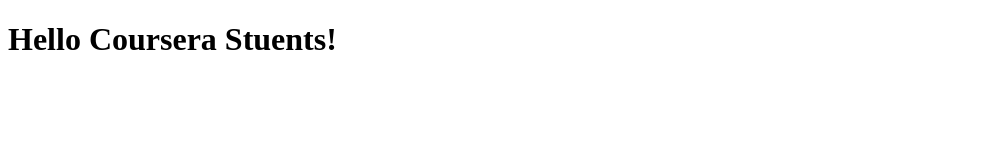
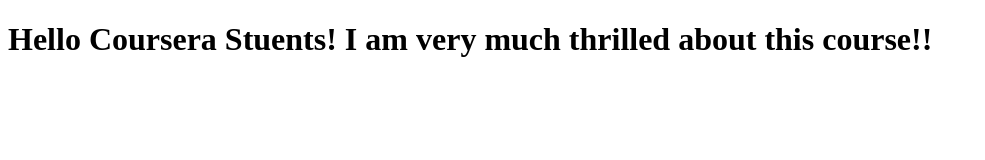
Before and after one commit to bhogteakshay/coursera, a plain HTML site: page index.html in a window 1280 px wide. Shown: the whole page, without its empty margins (0-985 px from the left). Drawn offline with Linux system fonts and the light colour scheme.

Commit message:
Next version of web file.

```diff
--- a/index.html
+++ b/index.html
@@ -5,6 +5,6 @@
     <title>Hello Coursera</title>
   </head>
   <body>
-    <h1>Hello Coursera Stuents!</h1>
+    <h1>Hello Coursera Stuents! I am very much thrilled about this course!!</h1>
   </body>
 </html>
```
